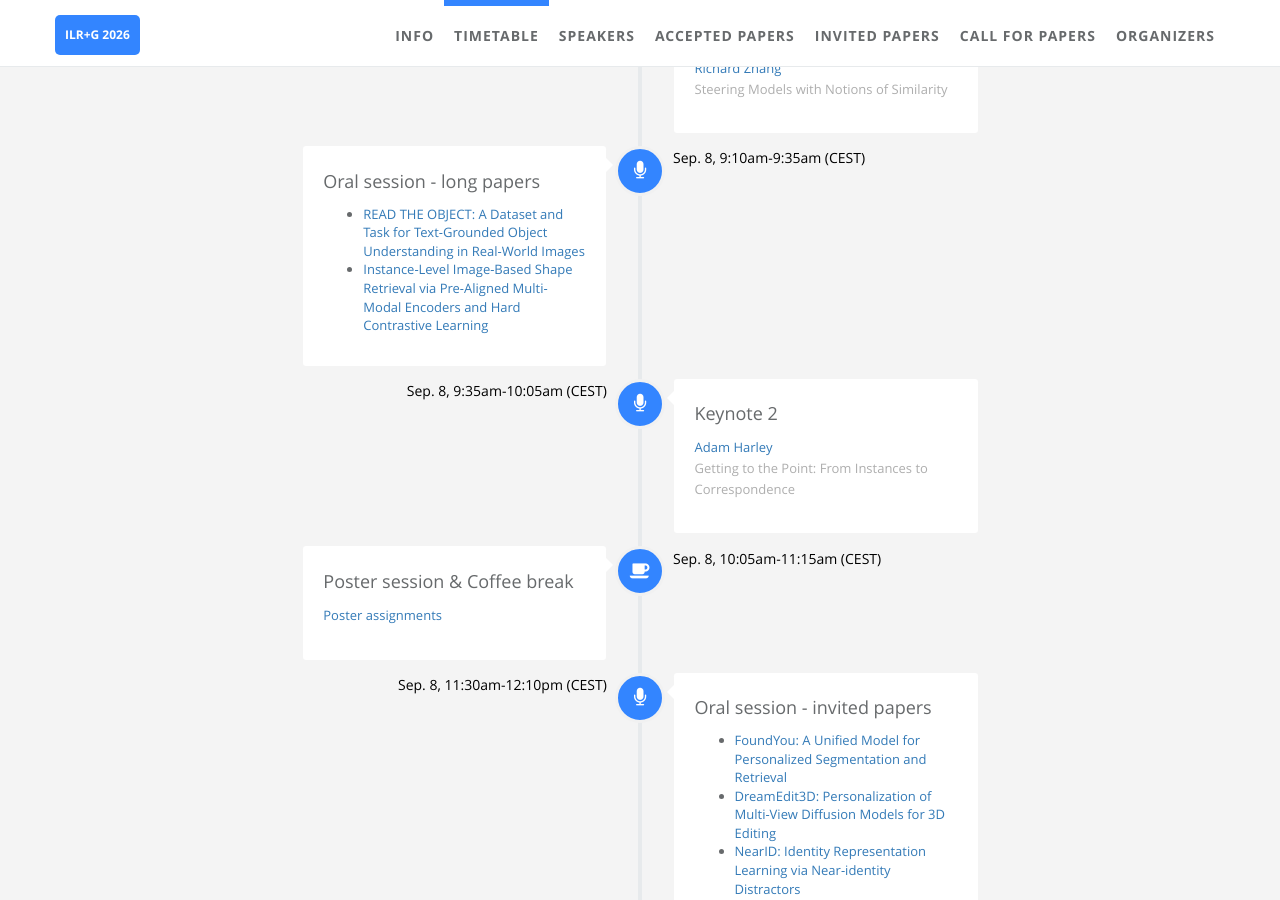
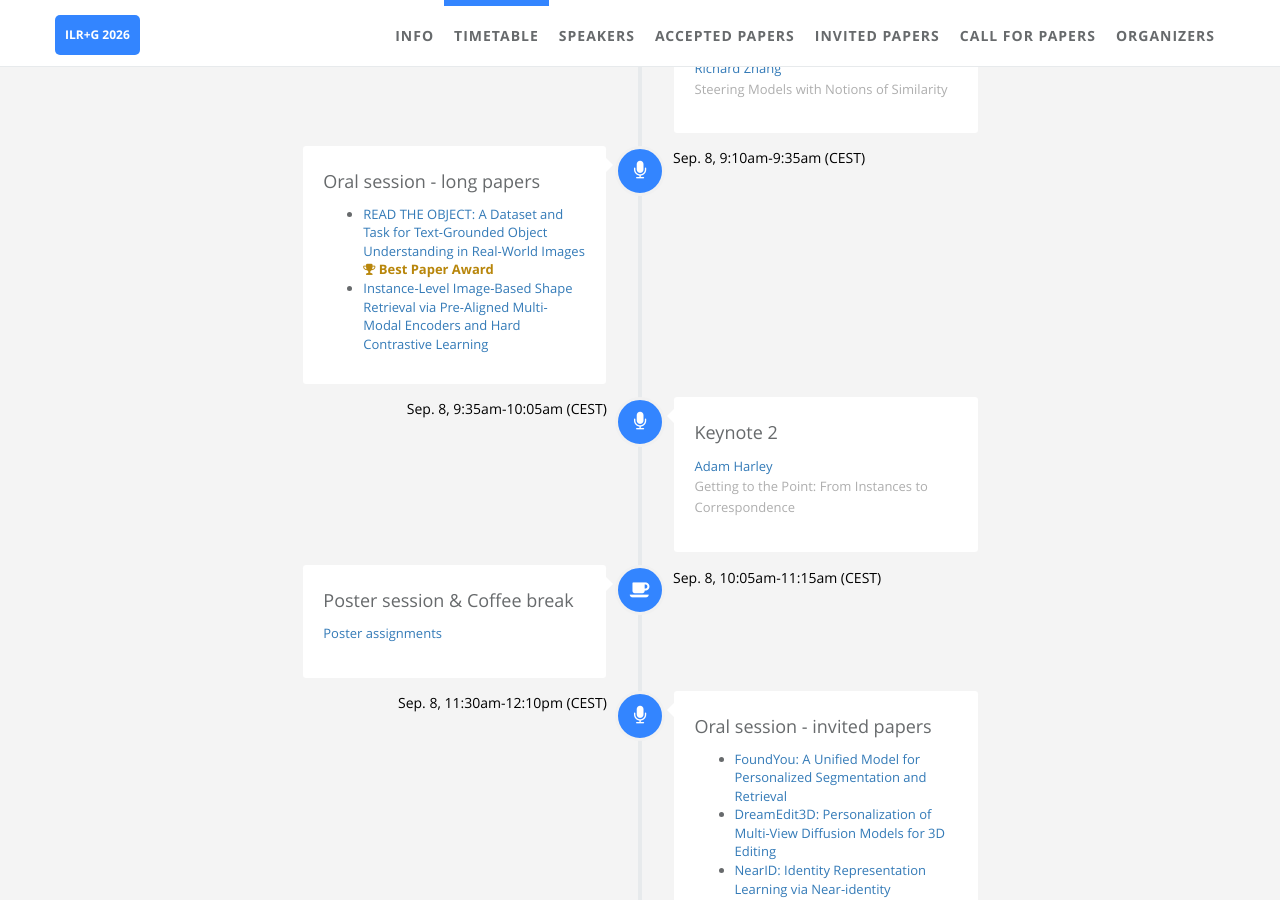
Before and after one commit to ilr-workshop/ECCVW2026, a Jekyll site: the page built from index.html, in a window 1280 px wide and 900 px high, scrolled down 1483 px. Built offline with Jekyll 4.4.1, drawn with Linux system fonts in a browser that asks for light colours.

Commit message:
Add best paper award

```diff
--- a/_includes/sections/accepted_papers.html
+++ b/_includes/sections/accepted_papers.html
@@ -9,7 +9,7 @@
     <div class="row">
          <div class="col-lg-8 col-lg-offset-2 m-t-lg m-b-lg wow zoomIn">
             <p><font size="4px" color="#000000"><span data-i18n="about_me.des">  Long Papers </span></font></p>
-            <li><font size="3px" color="#000000"><a href="https://openreview.net/pdf?id=SG4C2OJuYy">READ THE OBJECT: A Dataset and Task for Text-Grounded Object Understanding in Real-World Images</a></font> <font size="3px" color="#FF0000">(Oral)</font><br>
+            <li><font size="3px" color="#000000"><a href="https://openreview.net/pdf?id=SG4C2OJuYy">READ THE OBJECT: A Dataset and Task for Text-Grounded Object Understanding in Real-World Images</a></font> <font size="3px" color="#FF0000">(Oral)</font> <font size="3px" color="#B8860B"><b><i class="fa fa-trophy"></i> Best Paper Award</b></font><br>
 <font size="3px">Arpita Chowdhury, Hyojin Park, Hoang Le, Wei-Lun Chao, Munawar Hayat, Fatih Porikli, Shweta Mahajan </font></li>
             <li><font size="3px" color="#000000"><a href="https://openreview.net/pdf?id=LffCwX7WcD">Instance-Level Image-Based Shape Retrieval via Pre-Aligned Multi-Modal Encoders and Hard Contrastive Learning</a></font> <font size="3px" color="#FF0000">(Oral)</font><br>
 <font size="3px">Paul Julius Kühn, Cedric Spengler, Saptarshi Neil Sinha, Michael Weinmann, Arjan Kuijper</font></li>
--- a/_includes/sections/timetable.html
+++ b/_includes/sections/timetable.html
@@ -19,7 +19,7 @@
                         {% if timetable.desc.detail1 %}
                         <p>
                         <ul>
-                            <li> <span data-i18n="timetable.{{ timetable.desc.i18n }}"><a href="https://openreview.net/pdf?id=SG4C2OJuYy">READ THE OBJECT: A Dataset and Task for Text-Grounded Object Understanding in Real-World Images</a></span> <br />
+                            <li> <span data-i18n="timetable.{{ timetable.desc.i18n }}"><a href="https://openreview.net/pdf?id=SG4C2OJuYy">READ THE OBJECT: A Dataset and Task for Text-Grounded Object Understanding in Real-World Images</a></span> <font color="#B8860B"><b><i class="fa fa-trophy"></i> Best Paper Award</b></font> <br />
                             <li> <span data-i18n="timetable.{{ timetable.desc.i18n }}"><a href="https://openreview.net/pdf?id=LffCwX7WcD">Instance-Level Image-Based Shape Retrieval via Pre-Aligned Multi-Modal Encoders and Hard Contrastive Learning</a></span> <br />
                         </ul>
                         {% endif %}
```
